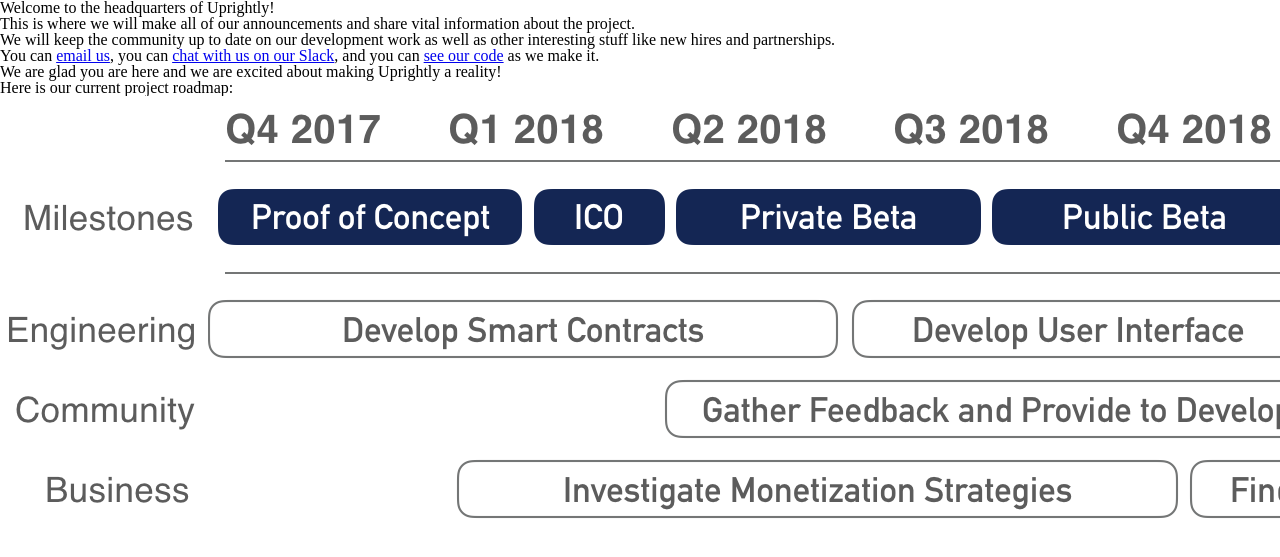
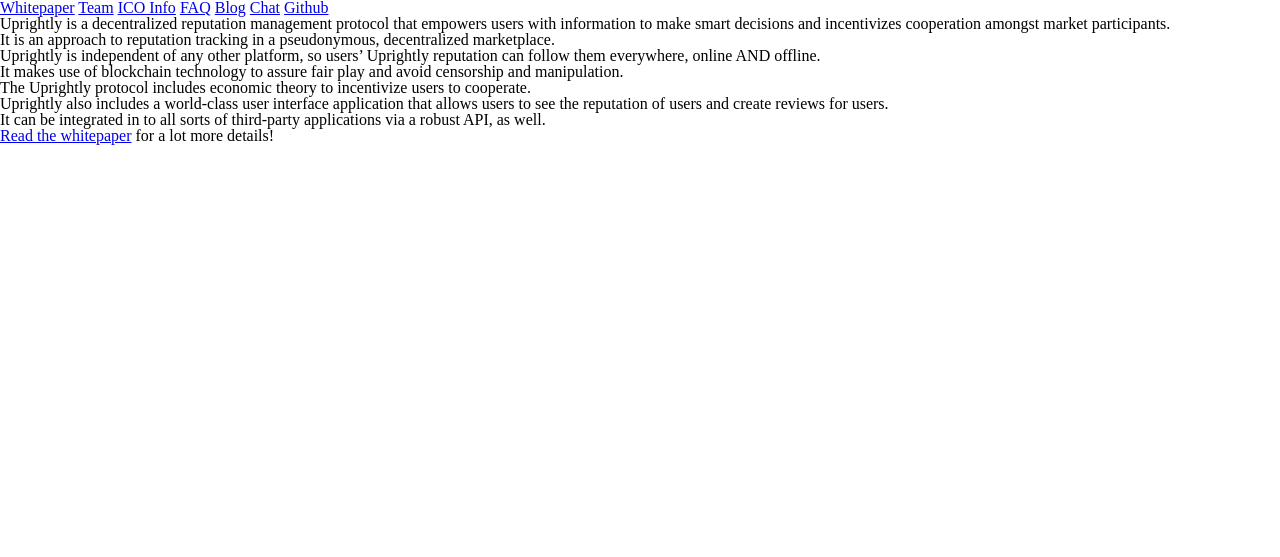
Before and after one commit to uprightly/website, a Jekyll site: the page built from index.md, in a window 1280 px wide. Shown: the top 557 px of the page. Built offline with Jekyll 4.4.1, drawn with Linux system fonts in a browser that asks for light colours.

Commit message:
add blog area and some header links

```diff
--- a/_includes/header.html
+++ b/_includes/header.html
@@ -1,2 +1,9 @@
 <header>
+<a href="/docs/uprightly-whitepaper.pdf">Whitepaper</a>
+<a href="/team">Team</a>
+<a href="/ico">ICO Info</a>
+<a href="/faq">FAQ</a>
+<a href="/posts">Blog</a>
+<a target="_blank" href="https://uprightly.slack.com">Chat</a>
+<a target="_blank" href="https://www.github.com/uprightly">Github</a>
 </header>
--- a/index.md
+++ b/index.md
@@ -1,16 +1,20 @@
 ---
 layout: default
-title:  "Welcome to Uprightly!"
+title: Welcome to Uprightly!
 ---
-Welcome to the headquarters of Uprightly!
 
-This is where we will make all of our announcements and share vital information about the project.
+Uprightly is a decentralized reputation management protocol that empowers users with information to make smart decisions and incentivizes cooperation amongst market participants.
 
-We will keep the community up to date on our development work as well as other interesting stuff like new hires and partnerships.
+It is an approach to reputation tracking in a pseudonymous, decentralized marketplace.
 
-You can [email us](mailto:admin@uprightly.io), you can [chat with us on our Slack](https://uprightly.slack.com), and you can [see our code](https://www.github.com/uprightly) as we make it.
+Uprightly is independent of any other platform, so users' Uprightly reputation can follow them everywhere, online AND offline.
 
-We are glad you are here and we are excited about making Uprightly a reality!
+It makes use of blockchain technology to assure fair play and avoid censorship and manipulation.
 
-Here is our current project roadmap:
-![2018 Roadmap](/images/roadmap-2018-01.png "2018 Roadmap")
+The Uprightly protocol includes economic theory to incentivize users to cooperate.
+
+Uprightly also includes a world-class user interface application that allows users to see the reputation of users and create reviews for users.
+
+It can be integrated in to all sorts of third-party applications via a robust API, as well.
+
+[Read the whitepaper](/assets/uprightly-whitepaper.pdf) for a lot more details!
```
Also changed, not shown: _posts/2018-01-26-welcome-to-uprightly.markdown (added, +18 -0 lines), intro.md (deleted, +0 -21 lines), posts.md (added, +13 -0 lines), 1 other file.
